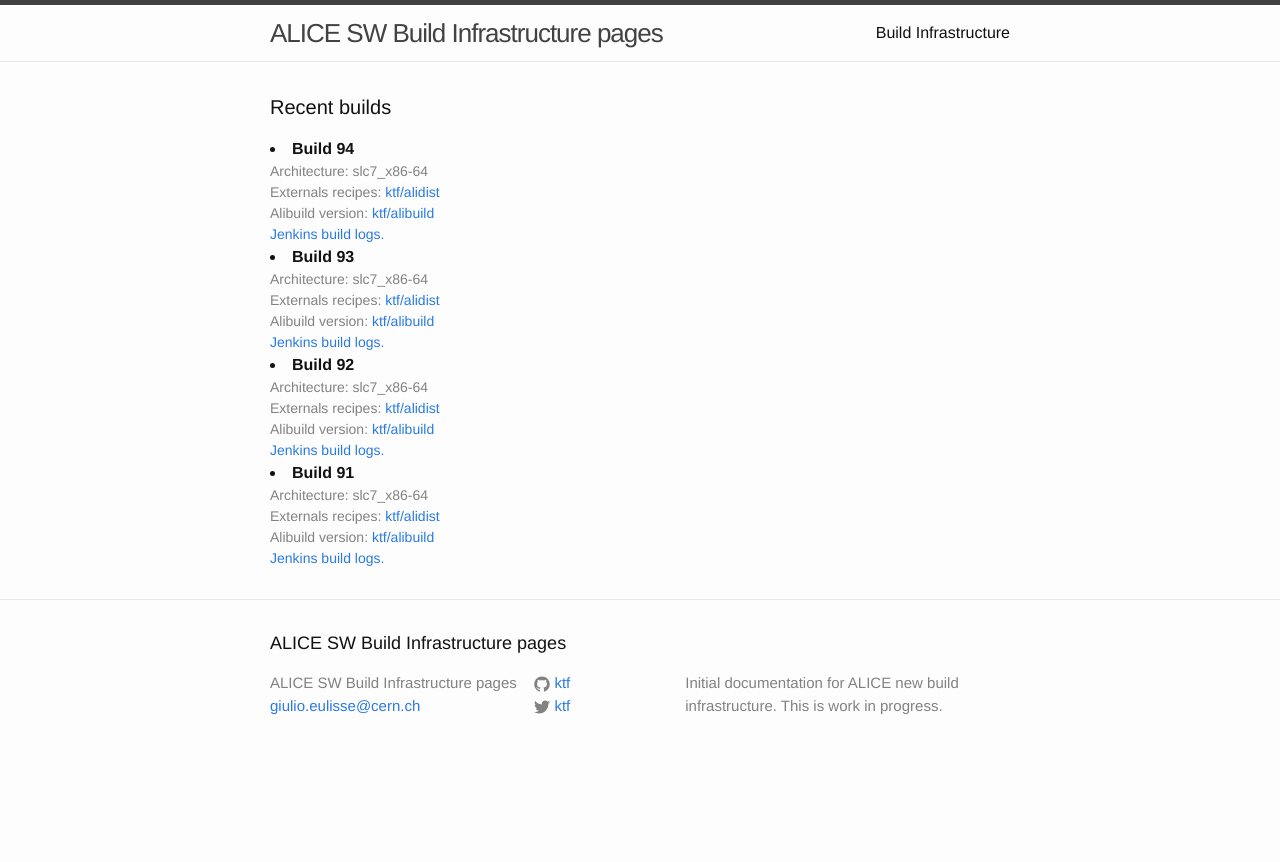
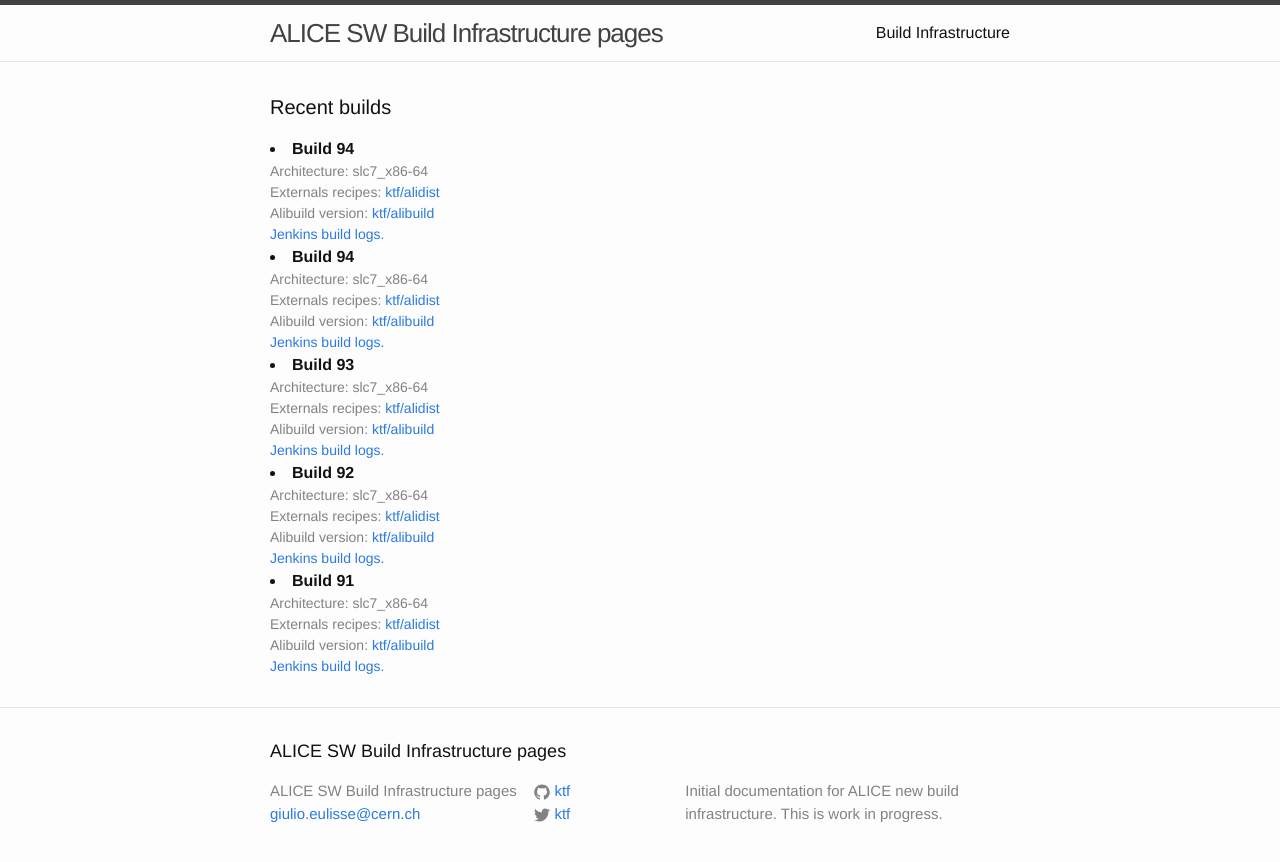
Before and after one commit to alisw/alisw.github.io, a Jekyll site: the page built from index.html, in a window 1280 px wide. Shown: the top 862 px of the page. Built offline with Jekyll 4.4.1, drawn with Linux system fonts in a browser that asks for light colours.

Commit message:
Updated results.

```diff
--- a/_data/build.yaml
+++ b/_data/build.yaml
@@ -18,3 +18,8 @@
   alibuild: ktf
   alidist: ktf
   jenkins_build_nr: 94
+-
+  architecture: slc7_x86-64
+  alibuild: ktf
+  alidist: ktf
+  jenkins_build_nr: 94
```
